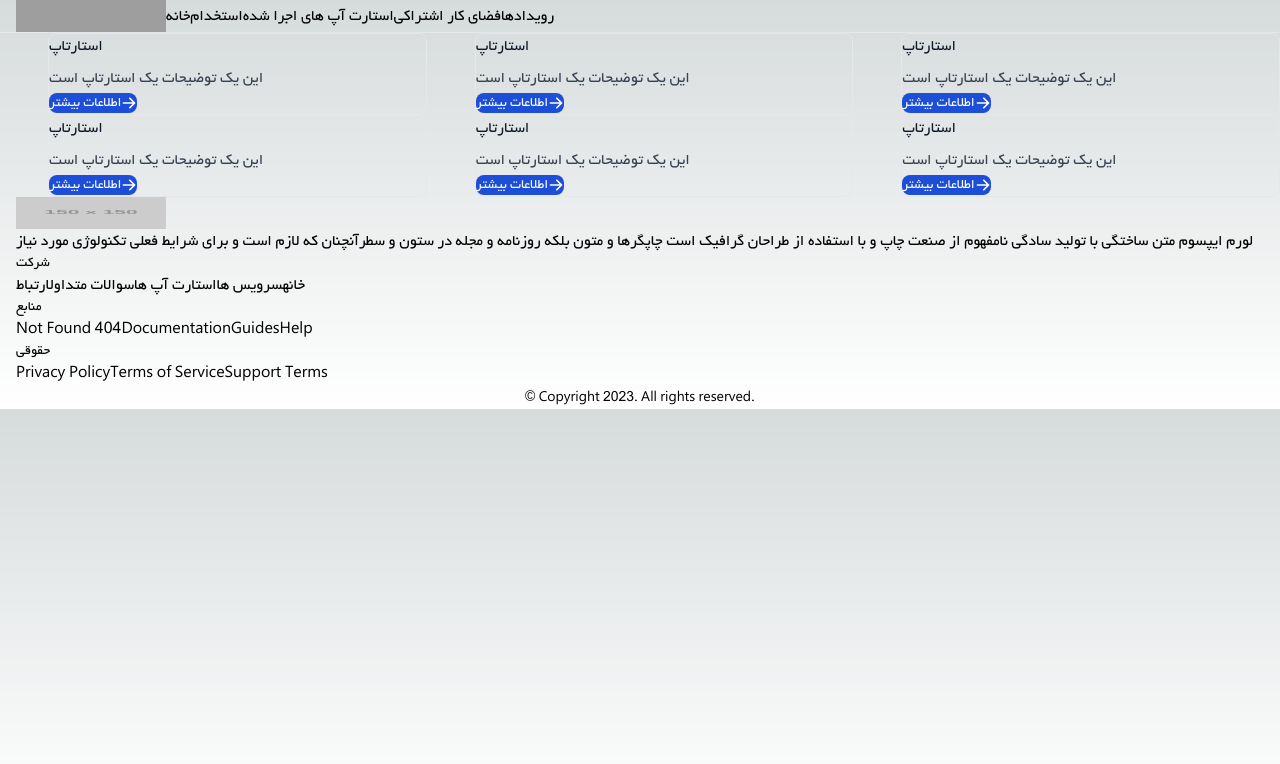
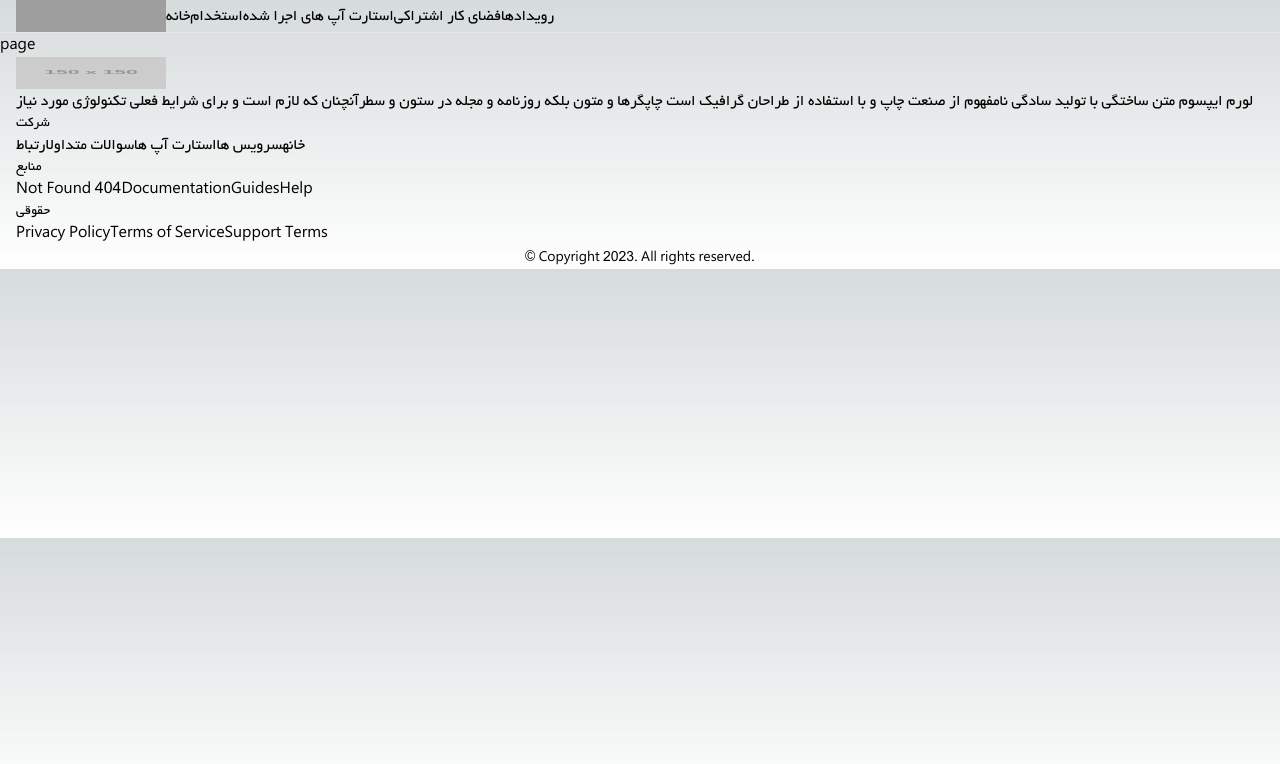
Before and after one commit to sajjad5221/farazaman, a Next.js app: page /events in a window 1280 px wide. Shown: the top 764 px of the page. Built offline with nearby package versions, Linux system fonts and the light colour scheme; grey boxes are pictures that could not be loaded.

Commit message:
Clean not working page.

```diff
--- a/app/events/page.tsx
+++ b/app/events/page.tsx
@@ -1,23 +1,7 @@
-import React from "react";
-import tumbnailImage from "../public/img.jpg";
-import Cards from "../../Components/EventCards"
+import React from 'react'
 
-
-// Event Component for show list of events crad
-export default function Events() {
-
-  // test props information
-  let title: string = "استارتاپ";
-  let image: any = tumbnailImage;
-  let description: string = "این یک توضیحات یک استارتاپ است";
-
-  let cards = new Array(Cards({title,image,description}), Cards({title,image,description}), Cards({title,image,description}),Cards({title,image,description}), Cards({title,image,description}), Cards({title,image,description}));
-  let card: any;
+export default function page() {
   return (
-    <div className="flex flex-row flex-wrap justify-around">
-      {cards.map((card) => (
-        <div className="basis-1/3 justify-around  pl-12">{card}</div>
-      ))}
-    </div>
-  );
+    <div>page</div>
+  )
 }
```
